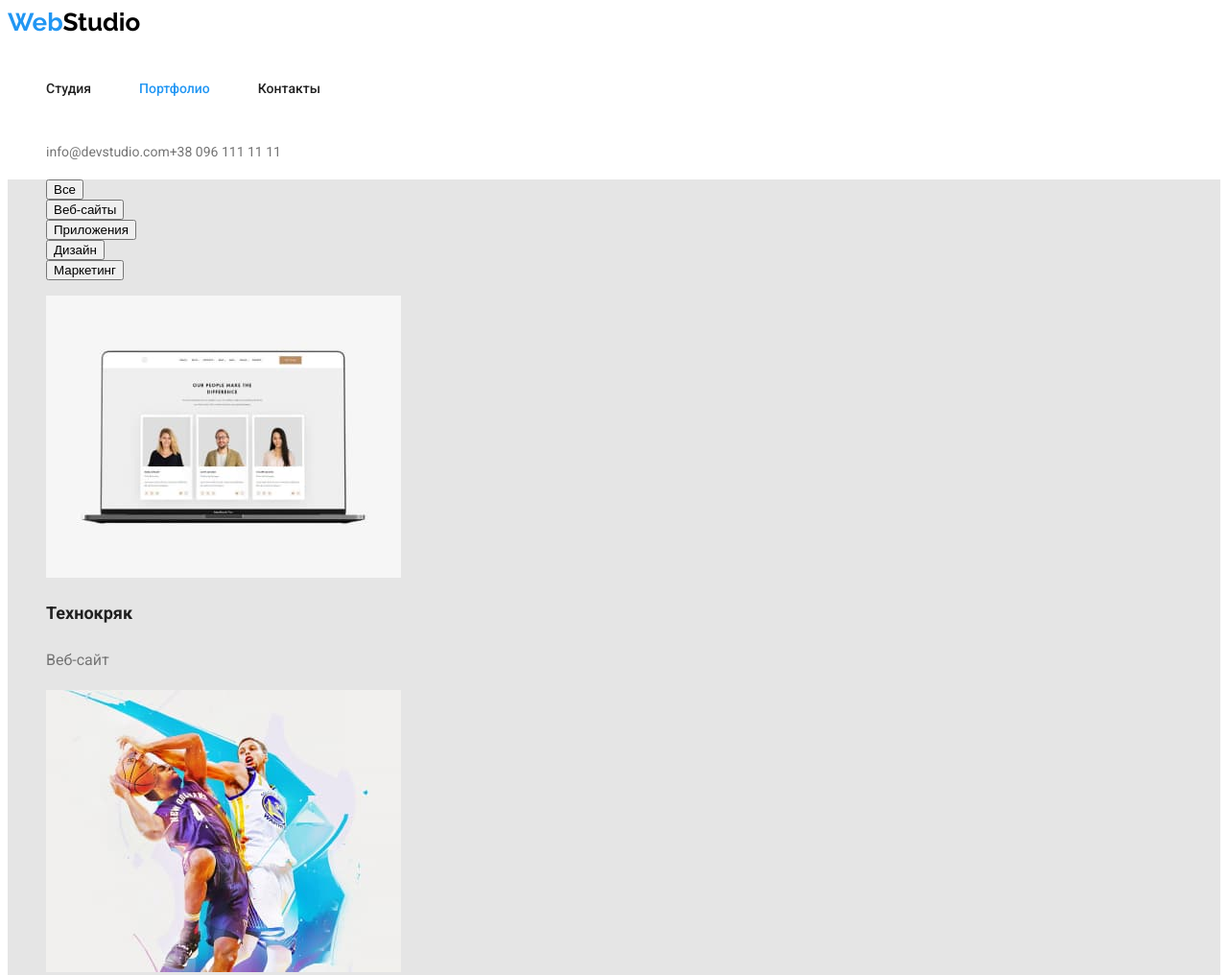
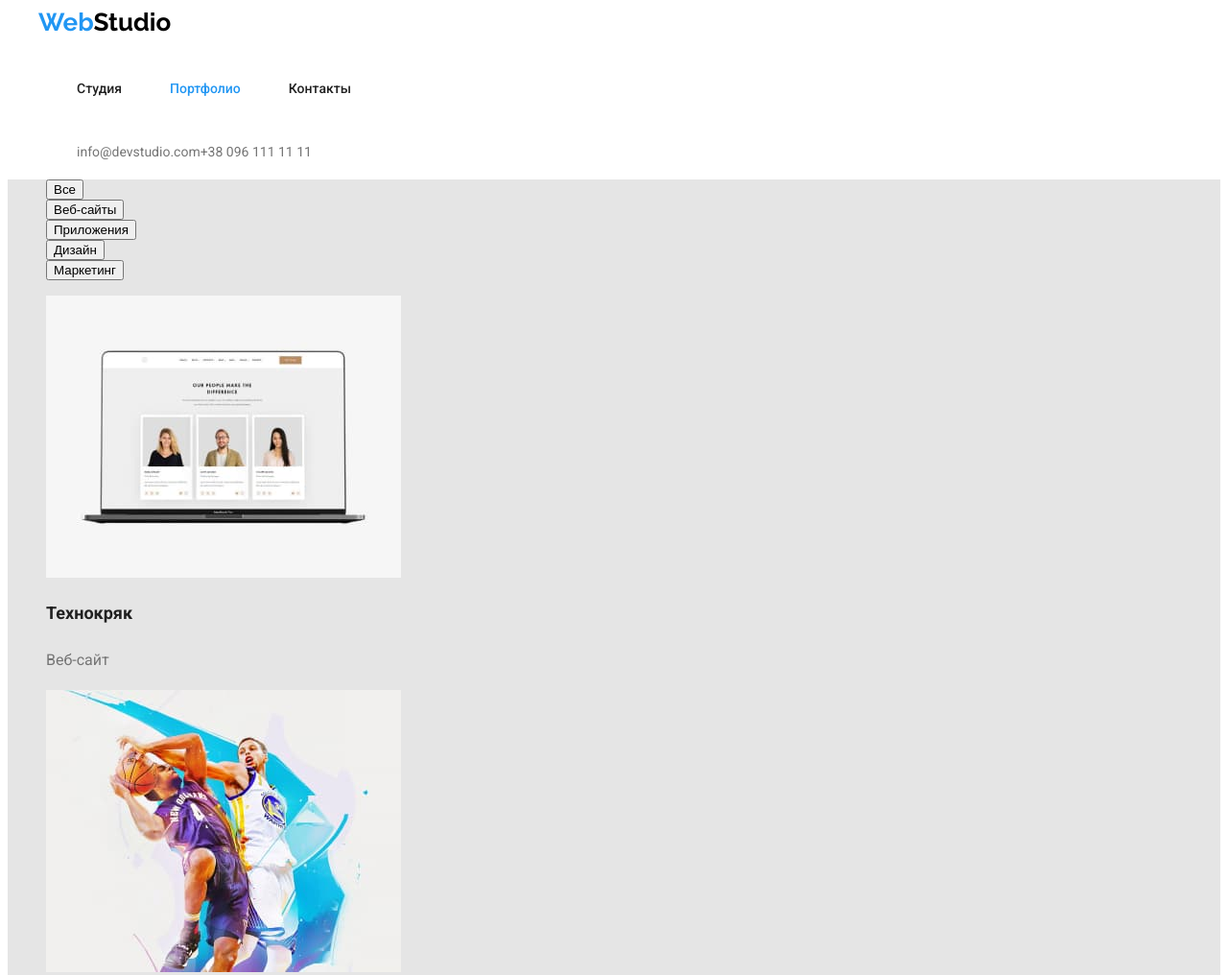
Before and after one commit to OksanaOrekhivska/goit-markup-hw-03, a plain HTML site: page portfolio.html in a window 1280 px wide. Shown: the top 1016 px of the page at 96% size. Drawn offline with Linux system fonts and the light colour scheme.

Commit message:
Update portfolio.html

```diff
--- a/portfolio.html
+++ b/portfolio.html
@@ -10,7 +10,8 @@
 </head>
 <body>
     <header class="header">
-        <nav>
+       <div class="container">
+        <nav class="nav-links">
           <a href="/" class="logotype"> <span class="accent"> Web</span>Studio </a>
 
           <ul class="page-links">
@@ -23,6 +24,7 @@
             <li><a class="links" href="mailto:info@devstudio.com">info@devstudio.com</a></li>
             <li><a class="links" href="tel:+380961111111"> +38 096 111 11 11</a> </li>
           </ul>
+       </div>
     </header>
 
     <main class="main">
```
Lines whose indentation alone changed are shown as unchanged.
